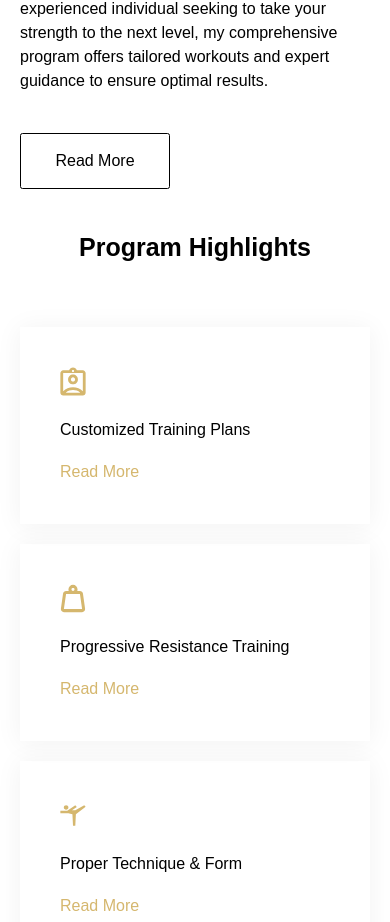
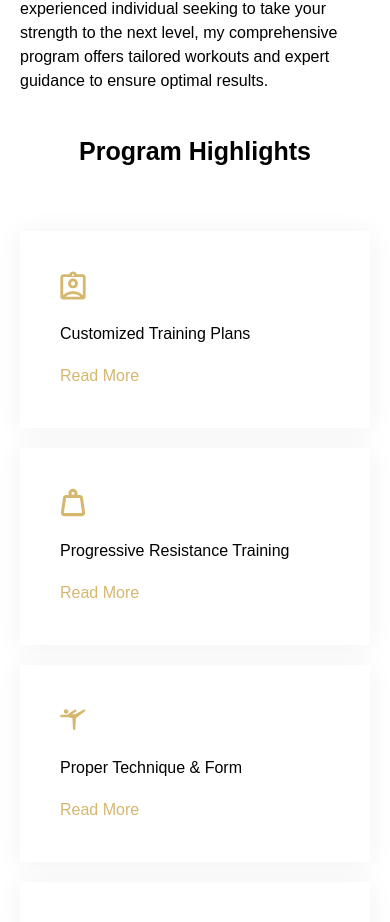
Before and after one commit to StuartMolnar/kevin-ye, a Next.js app: page /strength-training in a window 390 px wide. Shown: the part 1058-1980 px from the top of the page. Built offline with nearby package versions, Linux system fonts and the light colour scheme.

Commit message:
update service page spacing and responsiveness

```diff
--- a/pages/conditional-training.tsx
+++ b/pages/conditional-training.tsx
@@ -53,7 +53,7 @@ export default function StrengthTraining() {
               <p className="pt-10">
                 My conditioning training program is tailored to help individuals of all fitness levels improve their overall fitness, enhance athletic performance, and boost endurance. With personalized plans targeting cardiovascular endurance, strength, agility, and flexibility, my dynamic workouts and expert coaching will guide you towards achieving your conditioning goals. Join me in unlocking your potential and taking your fitness and performance to new heights.
               </p>
-              <div onClick={() => smoothScrollTo('program-highlights-section')} className="border border-black font-medium rounded-[2.5px] py-[15px] px-[30px] w-[150px] text-center mt-10 cursor-pointer hover:bg-black hover:text-white">Read More</div>
+              <div onClick={() => smoothScrollTo('program-highlights-section')} className="hidden md:block border border-black font-medium rounded-[2.5px] py-[15px] px-[30px] w-[150px] text-center mt-10 cursor-pointer hover:bg-black hover:text-white">Read More</div>
             </div>
 
           </div>
--- a/pages/strength-training.tsx
+++ b/pages/strength-training.tsx
@@ -53,7 +53,7 @@ export default function StrengthTraining() {
               <p className="pt-10">
                 My strength training program is designed to help individuals of all fitness levels build strength, increase muscle mass, and achieve their personal fitness goals. Whether you are a beginner looking to establish a foundation or an experienced individual seeking to take your strength to the next level, my comprehensive program offers tailored workouts and expert guidance to ensure optimal results.
               </p>
-              <div onClick={() => smoothScrollTo('program-highlights-section')} className="border border-black font-medium rounded-[2.5px] py-[15px] px-[30px] w-[150px] text-center mt-10 cursor-pointer hover:bg-black hover:text-white">Read More</div>
+              <div onClick={() => smoothScrollTo('program-highlights-section')} className="hidden md:block border border-black font-medium rounded-[2.5px] py-[15px] px-[30px] w-[150px] text-center mt-10 cursor-pointer hover:bg-black hover:text-white">Read More</div>
             </div>
 
           </div>
--- a/pages/weight-loss.tsx
+++ b/pages/weight-loss.tsx
@@ -49,9 +49,9 @@ export default function StrengthTraining() {
                   <img src="/about-bar-black.svg" alt="" className="w-24 h-3 -ml-1" />
               </div>
               <p className="pt-10">
-              My weight loss program is designed to help individuals like you shed unwanted body fat and achieve sustainable, long-term results. Unlike quick-fix solutions and fad diets, my comprehensive program focuses on creating healthy habits, adopting a balanced approach to nutrition, and incorporating effective exercise strategies. Whether your goal is to improve overall health or enhance your physical appearance, my program offers the tools and support needed to reach your fat loss goals.
+                My weight loss program is designed to help individuals like you shed unwanted body fat and achieve sustainable, long-term results. Unlike quick-fix solutions and fad diets, my comprehensive program focuses on creating healthy habits, adopting a balanced approach to nutrition, and incorporating effective exercise strategies. Whether your goal is to improve overall health or enhance your physical appearance, my program offers the tools and support needed to reach your fat loss goals.
               </p>
-              <div onClick={() => smoothScrollTo('program-highlights-section')} className="border border-black font-medium rounded-[2.5px] py-[15px] px-[30px] w-[150px] text-center mt-10 cursor-pointer hover:bg-black hover:text-white">Read More</div>
+              <div onClick={() => smoothScrollTo('program-highlights-section')} className="hidden md:block border border-black font-medium rounded-[2.5px] py-[15px] px-[30px] w-[150px] text-center mt-10 cursor-pointer hover:bg-black hover:text-white">Read More</div>
             </div>
 
           </div>
```
